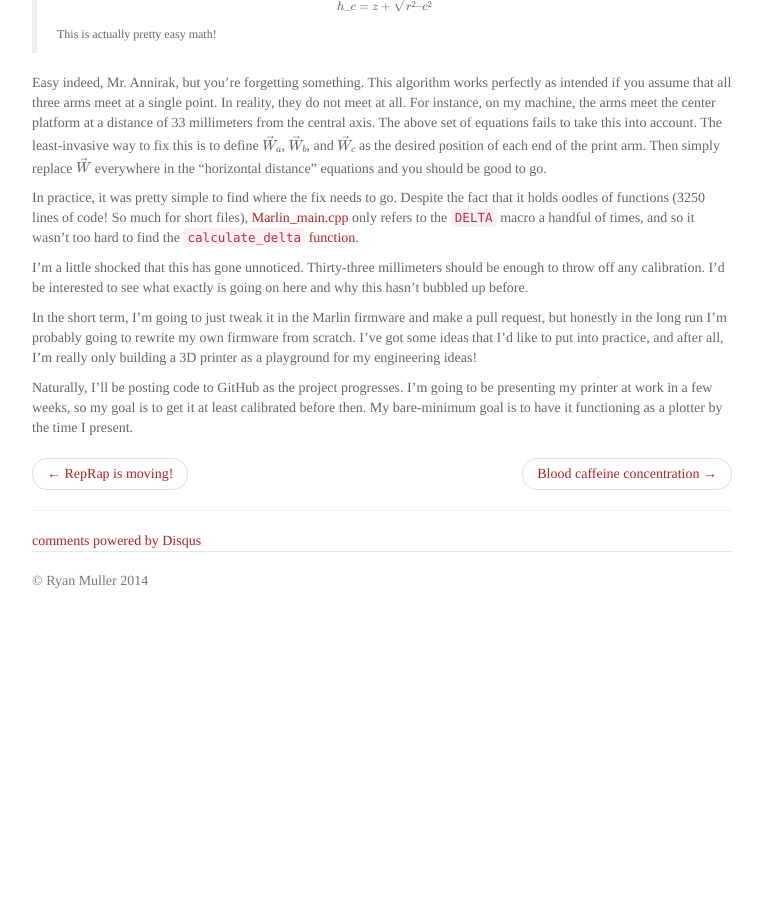
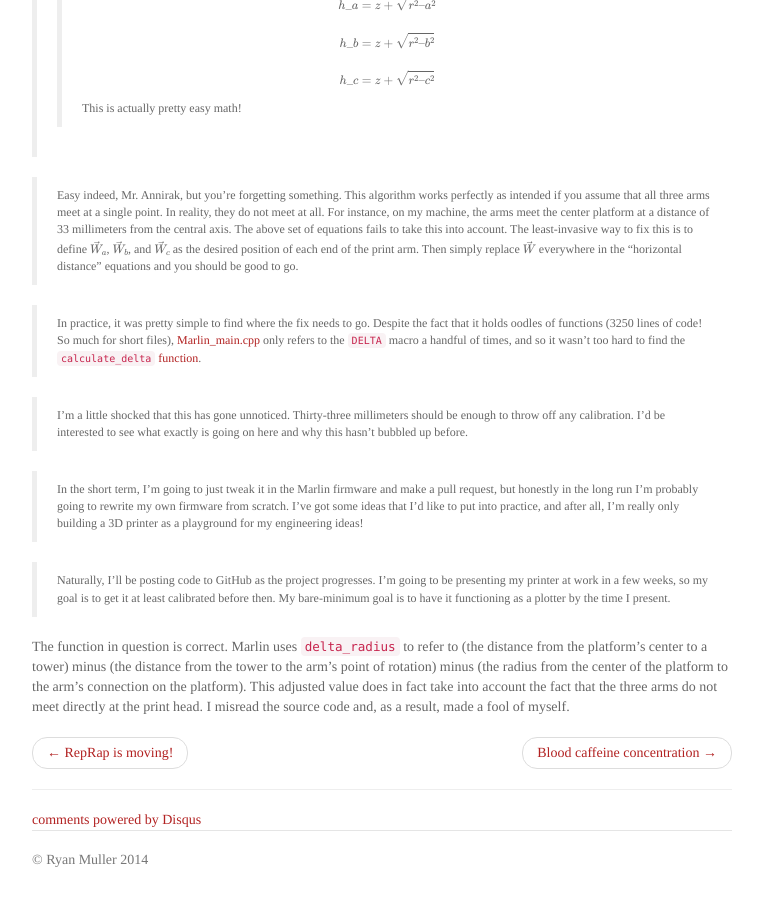
Before and after one commit to ryanthejuggler/ryanthejuggler.github.io, a Jekyll site: the page built from _posts/2014-03-22-calibration-plan.md, in a window 1280 px wide and 900 px high, scrolled down 1061 px. Shown: the whole window, without its empty margins (258-1021 px from the left). Built offline with Jekyll 4.4.1, drawn with Linux system fonts in a browser that asks for light colours; some web fonts are replaced; Markdown is read by kramdown in place of the engine named in the settings; formulas are drawn with MathJax 3; comment, search, counter and statistics services are not loaded; before the commit the page ends 1682 px from its top, so only the background shows below that; some of the changed text lies outside the part shown.

Commit message:
Recanted the "error" I found in Marlin

```diff
--- a/_posts/2014-03-22-calibration-plan.md
+++ b/_posts/2014-03-22-calibration-plan.md
@@ -21,42 +21,44 @@ The overall plan is as follows:
 
 I could probably do this analytically, but honestly, this method will get the results I want. I can always improve upon it later as well. But first, I have to fix the...
 
-## Problem with the existing Marlin firmware ##
+## <strike>Problem with the existing Marlin firmware</strike> ##
 
-Yes, there's a clear bug in it!
+<strike>Yes, there's a clear bug in it!</strike> **UPDATE (May 7, 2014):** there's no problem at all! I've indented my original comments and addressed the flaw in my argument below.
 
-According to [JC Rocholl's blog](http://deltabot.tumblr.com/post/27300149759/hack-a-day-has-a-very-good-summary-of-rostock) (via [Hack A Day](http://hackaday.com/2012/07/13/3d-printing-with-a-delta-robot-that-seems-to-simplify-the-concept/)), the deltabot positioning algorithm proceeds as follows (I've formatted the equations myself):
+> According to [JC Rocholl's blog](http://deltabot.tumblr.com/post/27300149759/hack-a-day-has-a-very-good-summary-of-rostock) (via [Hack A Day](http://hackaday.com/2012/07/13/3d-printing-with-a-delta-robot-that-seems-to-simplify-the-concept/)), the deltabot positioning algorithm proceeds as follows (I've formatted the equations myself):
 
-> First define three vectors from the origin to each support/drive pillar: $\vec A$, $\vec B$, $\vec C$
->
-> Define a vector from the origin to the desired location of the print head: $\vec W$
->
-> Define the length of an arm: $r$
->
-> Define the height of each carriage on its pillar: $h\_a$, $h\_b$, $h\_c$
->
-> Then the horizontal distance from each pillar to the print head is:
-> <div> $$ \begin {aligned}
+> > First define three vectors from the origin to each support/drive pillar: $\vec A$, $\vec B$, $\vec C$
+> >
+> > Define a vector from the origin to the desired location of the print head: $\vec W$
+> >
+> > Define the length of an arm: $r$
+> >
+> > Define the height of each carriage on its pillar: $h\_a$, $h\_b$, $h\_c$
+> >
+> > Then the horizontal distance from each pillar to the print head is:
+> > <div> $$ \begin {aligned}
 a & = \lVert \vec W - \vec A \rVert \\\\
 b & = \lVert \vec W - \vec B \rVert \\\\
 c & = \lVert \vec W - \vec C \rVert
 \end {aligned} $$ </div>
->
-> Then, knowing the length of the arm, each height is defined as:
-> <div> $$\begin{aligned}
+> >
+> > Then, knowing the length of the arm, each height is defined as:
+> > <div> $$\begin{aligned}
 h\_a & = z + \sqrt{r^2 – a^2} \\\\
 h\_b & = z + \sqrt{r^2 – b^2} \\\\
 h\_c & = z + \sqrt{r^2 – c^2}
 \end{aligned} $$ </div>
->
-> This is actually pretty easy math!
+> >
+> > This is actually pretty easy math!
 
-Easy indeed, Mr. Annirak, but you're forgetting something. This algorithm works perfectly as intended if you assume that all three arms meet at a single point. In reality, they do not meet at all. For instance, on my machine, the arms meet the center platform at a distance of 33 millimeters from the central axis. The above set of equations fails to take this into account. The least-invasive way to fix this is to define $\vec W\_a$, $\vec W\_b$, and $\vec W\_c$ as the desired position of each end of the print arm. Then simply replace $\vec W$ everywhere in the "horizontal distance" equations and you should be good to go.
+> Easy indeed, Mr. Annirak, but you're forgetting something. This algorithm works perfectly as intended if you assume that all three arms meet at a single point. In reality, they do not meet at all. For instance, on my machine, the arms meet the center platform at a distance of 33 millimeters from the central axis. The above set of equations fails to take this into account. The least-invasive way to fix this is to define $\vec W\_a$, $\vec W\_b$, and $\vec W\_c$ as the desired position of each end of the print arm. Then simply replace $\vec W$ everywhere in the "horizontal distance" equations and you should be good to go.
 
-In practice, it was pretty simple to find where the fix needs to go. Despite the fact that it holds oodles of functions (3250 lines of code! So much for short files), [Marlin\_main.cpp](https://github.com/ErikZalm/Marlin/blob/51c6bd6b72aec22dc16dbbd6a9f37b81850d6fad/Marlin/Marlin_main.cpp) only refers to the `DELTA` macro a handful of times, and so it wasn't too hard to find the [`calculate_delta` function](https://github.com/ErikZalm/Marlin/blob/51c6bd6b72aec22dc16dbbd6a9f37b81850d6fad/Marlin/Marlin_main.cpp#L3166-3189).
+> In practice, it was pretty simple to find where the fix needs to go. Despite the fact that it holds oodles of functions (3250 lines of code! So much for short files), [Marlin\_main.cpp](https://github.com/ErikZalm/Marlin/blob/51c6bd6b72aec22dc16dbbd6a9f37b81850d6fad/Marlin/Marlin_main.cpp) only refers to the `DELTA` macro a handful of times, and so it wasn't too hard to find the [`calculate_delta` function](https://github.com/ErikZalm/Marlin/blob/51c6bd6b72aec22dc16dbbd6a9f37b81850d6fad/Marlin/Marlin_main.cpp#L3166-3189).
 
-I'm a little shocked that this has gone unnoticed. Thirty-three millimeters should be enough to throw off any calibration. I'd be interested to see what exactly is going on here and why this hasn't bubbled up before.
+> I'm a little shocked that this has gone unnoticed. Thirty-three millimeters should be enough to throw off any calibration. I'd be interested to see what exactly is going on here and why this hasn't bubbled up before.
 
-In the short term, I'm going to just tweak it in the Marlin firmware and make a pull request, but honestly in the long run I'm probably going to rewrite my own firmware from scratch. I've got some ideas that I'd like to put into practice, and after all, I'm really only building a 3D printer as a playground for my engineering ideas!
+> In the short term, I'm going to just tweak it in the Marlin firmware and make a pull request, but honestly in the long run I'm probably going to rewrite my own firmware from scratch. I've got some ideas that I'd like to put into practice, and after all, I'm really only building a 3D printer as a playground for my engineering ideas!
 
-Naturally, I'll be posting code to GitHub as the project progresses. I'm going to be presenting my printer at work in a few weeks, so my goal is to get it at least calibrated before then. My bare-minimum goal is to have it functioning as a plotter by the time I present.
+> Naturally, I'll be posting code to GitHub as the project progresses. I'm going to be presenting my printer at work in a few weeks, so my goal is to get it at least calibrated before then. My bare-minimum goal is to have it functioning as a plotter by the time I present.
+
+The function in question is correct. Marlin uses `delta_radius` to refer to (the distance from the platform's center to a tower) minus (the distance from the tower to the arm's point of rotation) minus (the radius from the center of the platform to the arm's connection on the platform). This adjusted value does in fact take into account the fact that the three arms do not meet directly at the print head. I misread the source code and, as a result, made a fool of myself.
```
